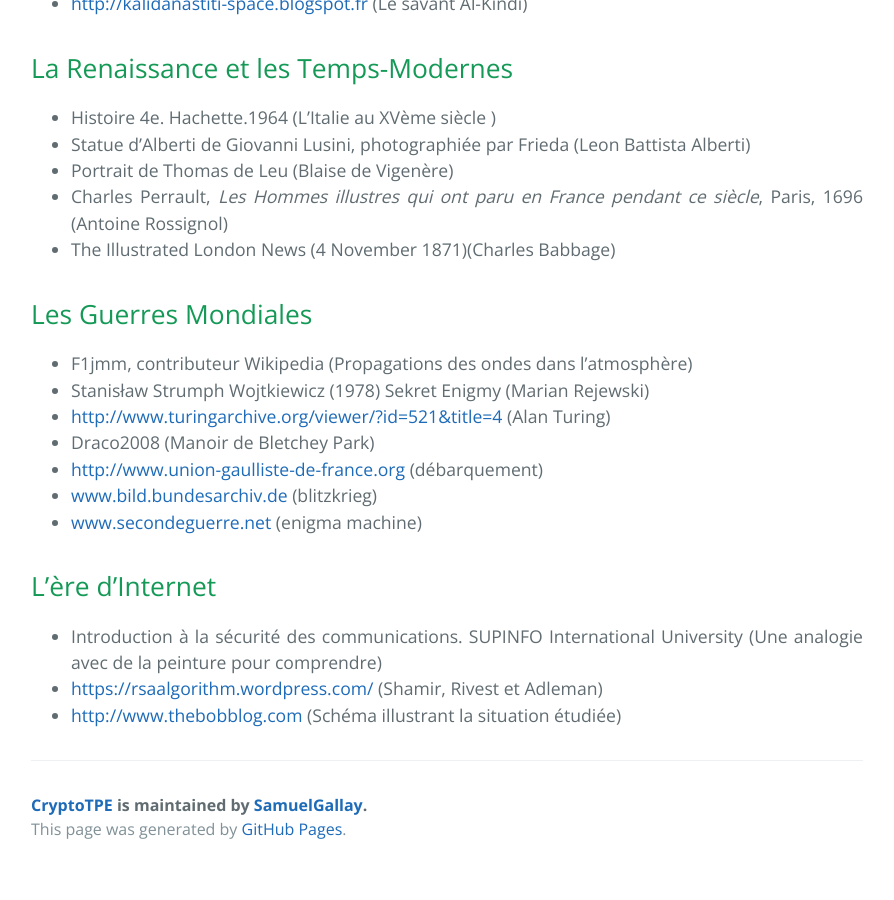
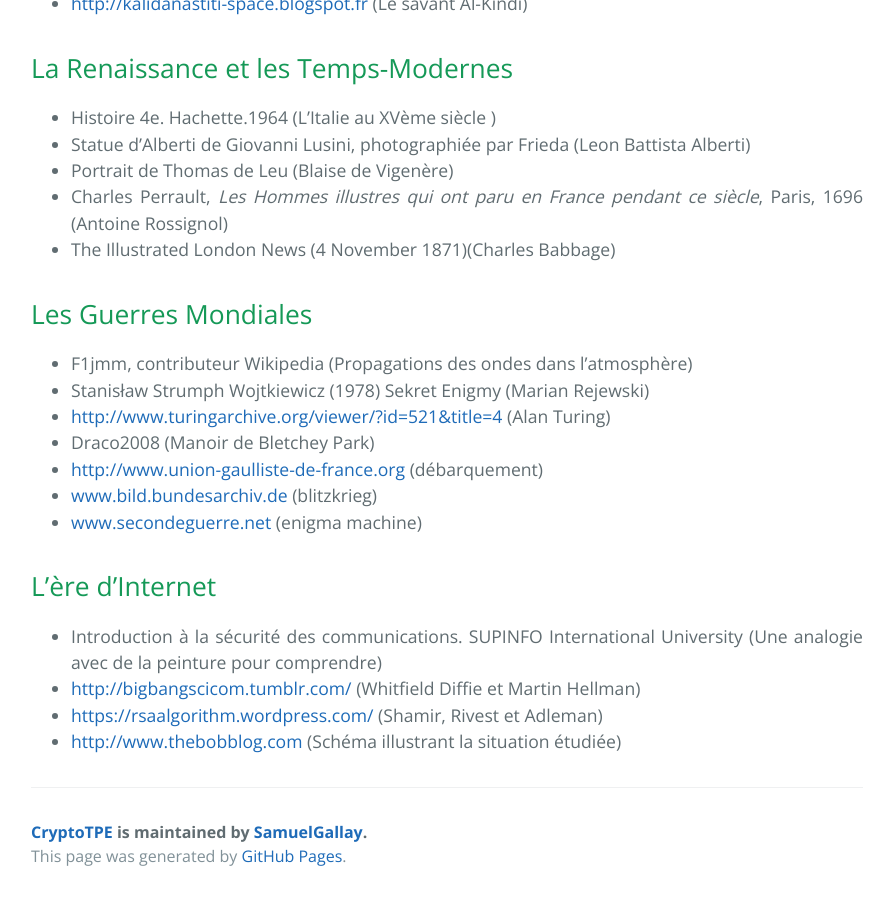
Before and after one commit to SamuelGallay/CryptoTPE, a Jekyll site: the page built from pages/sources.md, in a window 1280 px wide and 900 px high, scrolled down 1859 px. Shown: the whole window, without its empty margins (193-1087 px from the left). Built offline with Jekyll 4.4.1, drawn with Linux system fonts in a browser that asks for light colours; our own code applies the rules of GitHub Pages for plain Markdown files; before the commit the page ends 2732 px from its top, so only the background shows below that.

Commit message:
Update sources.md

```diff
--- a/pages/sources.md
+++ b/pages/sources.md
@@ -56,5 +56,6 @@
 
 ## L'ère d'Internet
 * Introduction à la sécurité des communications. SUPINFO International University (Une analogie avec de la peinture pour comprendre)
+* [http://bigbangscicom.tumblr.com/](http://bigbangscicom.tumblr.com/) (Whitfield Diffie et Martin Hellman)
 * [https://rsaalgorithm.wordpress.com/](https://rsaalgorithm.wordpress.com/) (Shamir, Rivest et Adleman)
 * [http://www.thebobblog.com](http://www.thebobblog.com) (Schéma illustrant la situation étudiée)
```
